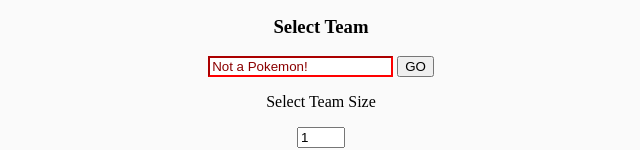
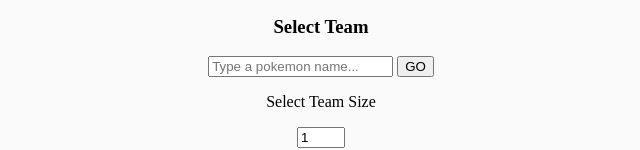
Before and after one commit to Andrewstown/pokemonproject, a plain HTML site: page index.html in a window 1280 px wide. Both pictures are taken after typing "Sample" into the empty fields and a click on the button "GO". Shown: the part 147-297 px from the top of the page, without its empty margins (319-959 px from the left). Drawn offline with Linux system fonts and the light colour scheme; no server answers.

Commit message:
Revert "error message"
This reverts commit f76b08f0ad5a9b661be773db5589f99671aeb5df.

```diff
--- a/code.js
+++ b/code.js
@@ -48,10 +48,7 @@ pokeForm.addEventListener("submit", event => {
         pokeTeam.append(pokeDiv)
     })
     .catch(error => {
-        let errorMsg = event.target.pokeInput
-        errorMsg.style.borderColor = "red"
-        errorMsg.style.color = "darkred"
-        errorMsg.value = "Not a Pokemon!"
+        event.target.pokeInput.value = ''
         console.error('Error:', error);
     })
 });
```
Also changed, not shown: index.html (+0 -1 lines), stylesheet.css (line endings or trailing spaces).
